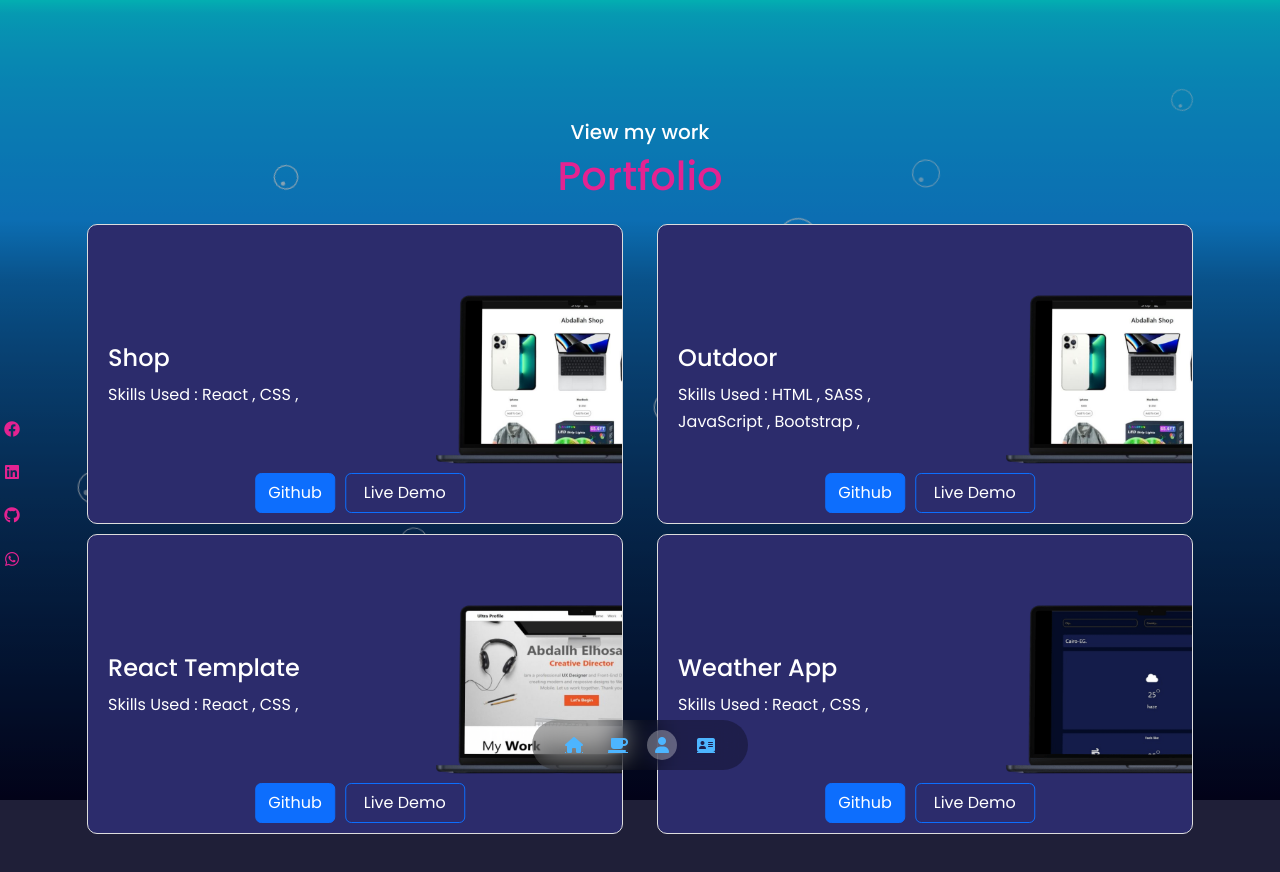
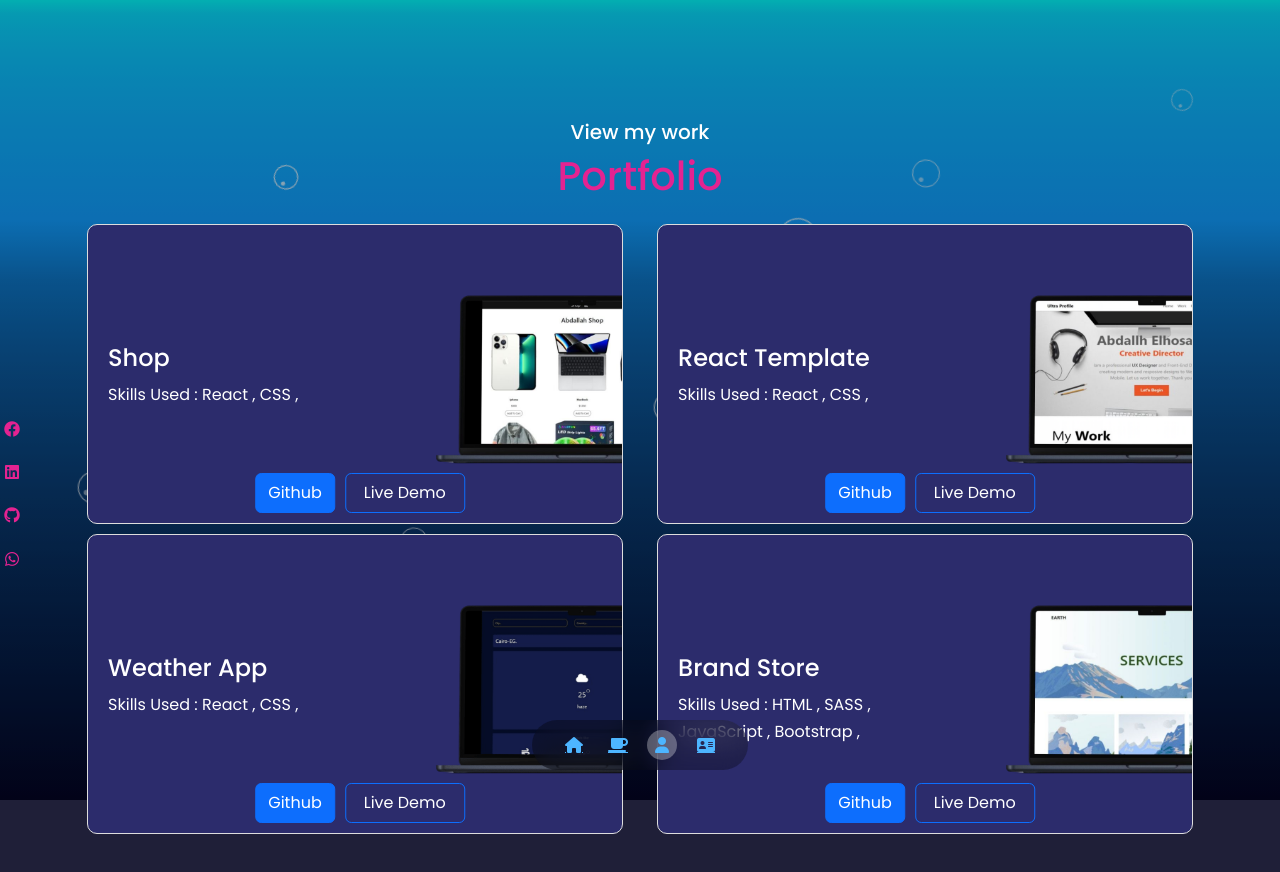
Before and after one commit to AbdallahElhosary/myPortfolio, a React (Create React App) app: page /portfolio in a window 1280 px wide. Shown: the top 872 px of the page. Built offline with nearby package versions, Linux system fonts and the light colour scheme.

Commit message:
Update websites.js

```diff
--- a/src/websites.js
+++ b/src/websites.js
@@ -19,16 +19,6 @@ export const Websites = [
     "github":"https://github.com/AbdallahElhosary/Shop",
     "skills": ["React" , " CSS "],
     "caption": "This Template i Used React.js",
-    "img":shop,
-    "responsive":true
-  },
-  {
-    "id": 12,
-    "name": "Outdoor",
-    "live": "https://outdoor-item.vercel.app/",
-    "github":"https://github.com/AbdallahElhosary/Outdoor",
-    "skills": ["HTML" , "SASS" , "JavaScript", "Bootstrap"],
-    "caption": "This Template i Used HTML , SASS , Javascript",
     "img":shop,
     "responsive":true
   },
```
